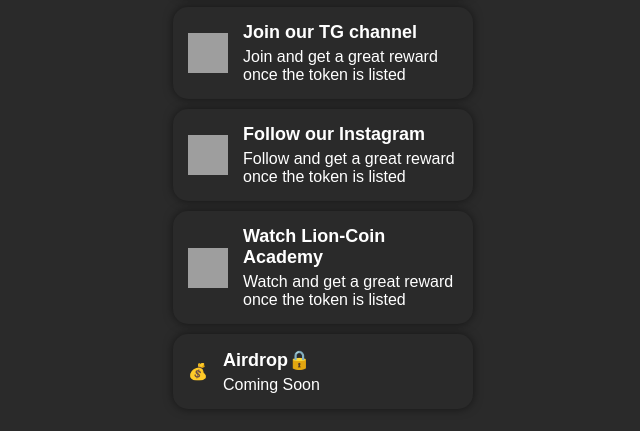
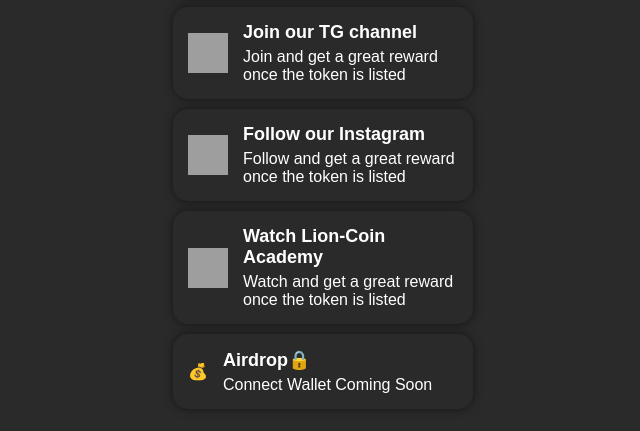
Before and after one commit to IBRAHIMV69/Tasks, a plain HTML site: page Index.html in a window 1280 px wide. Shown: the part 253-684 px from the top of the page, without its empty margins (317-957 px from the left). Drawn offline with Linux system fonts and the light colour scheme; grey boxes are pictures that could not be loaded.

Commit message:
Update Index.html

```diff
--- a/Index.html
+++ b/Index.html
@@ -105,7 +105,7 @@
             <div class="info">
                 <div class="title">Airdrop🔒</div>
                 <div class="coins">
-                    <span>Coming Soon</span>
+                    <span>Connect Wallet Coming Soon</span>
                 </div>
             </div>
 </body>
```
